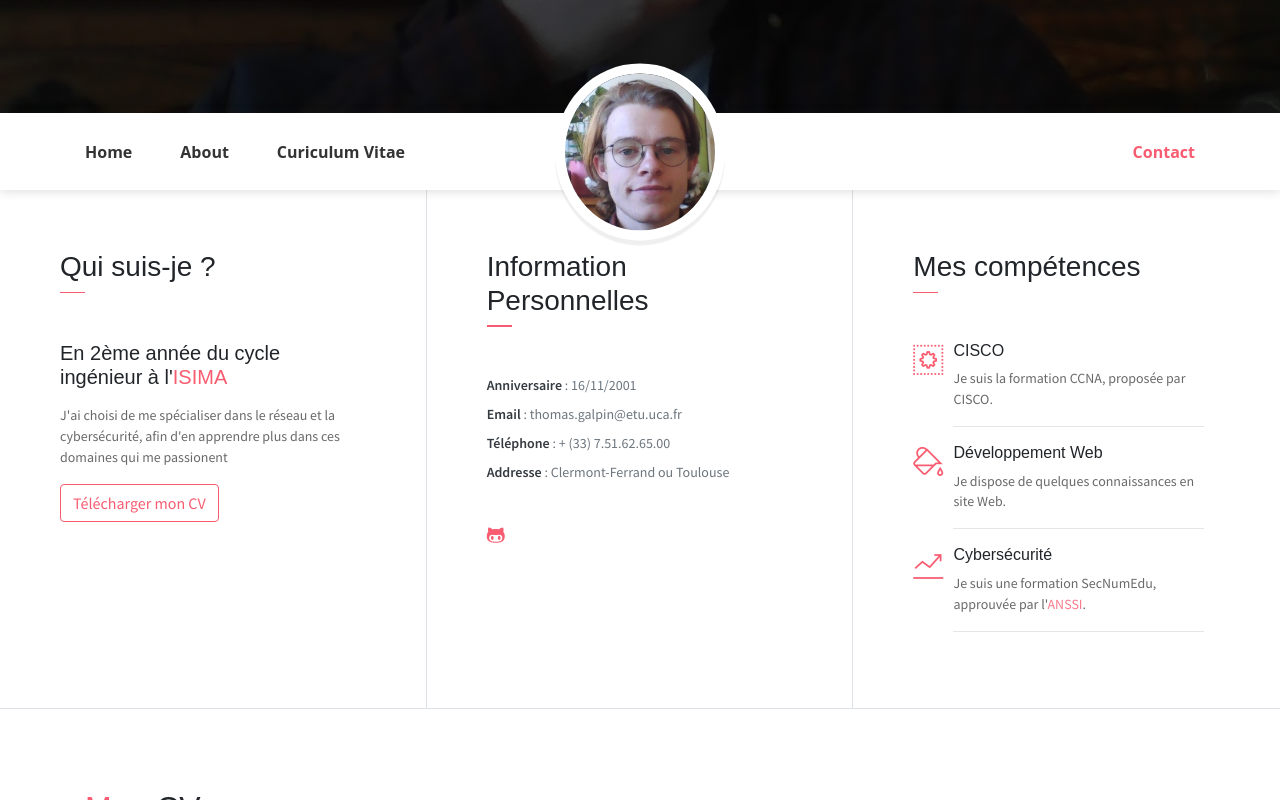
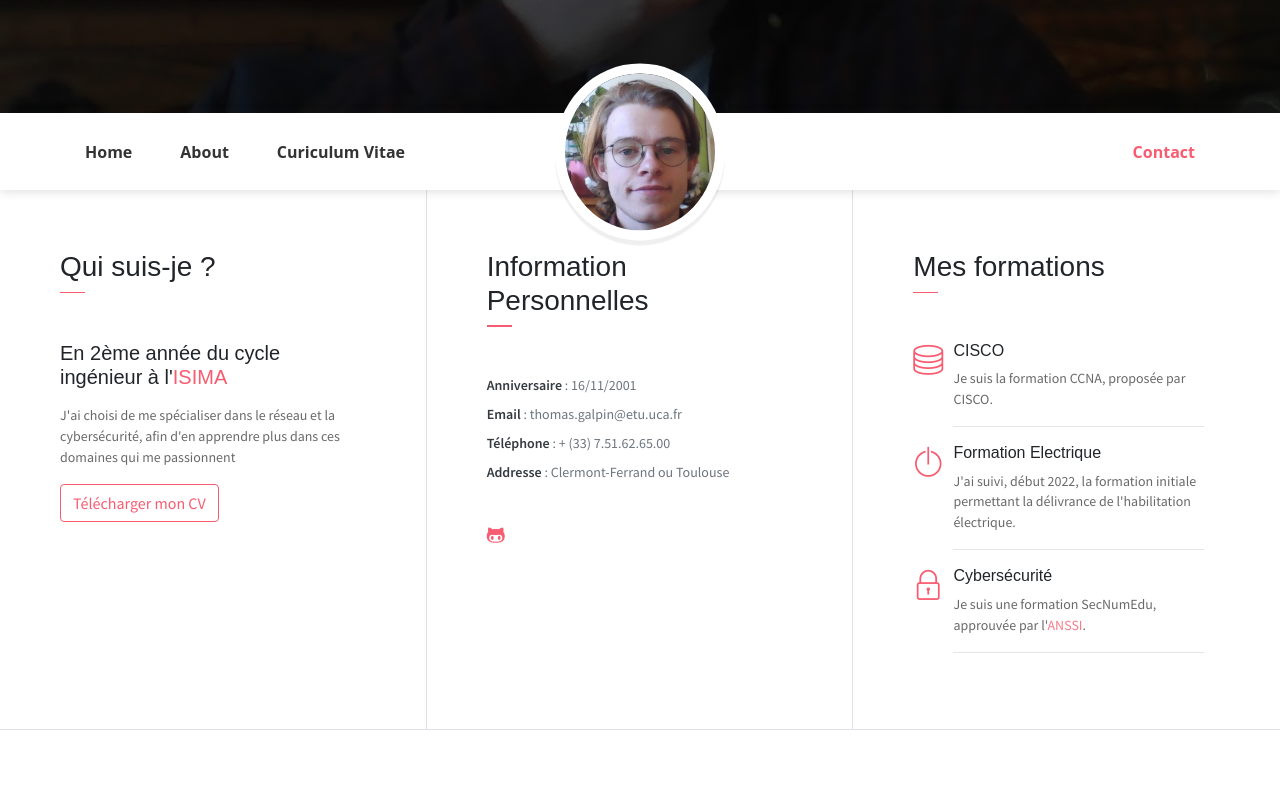
Before and after one commit to Topin2001/SitePerso, a website: page public_html/index.html in a window 1280 px wide. Shown: the part 527-1327 px from the top of the page. Drawn offline with Linux system fonts and the light colour scheme; some packages are replaced by stand-ins of ours; some icons are missing.

Commit message:
correction fautes et changing icons

```diff
--- a/public_html/index.html
+++ b/public_html/index.html
@@ -62,7 +62,7 @@
                 <h3 class="font-weight-light">Qui suis-je ?</h3>
                 <span class="line mb-5"></span>
                 <h5 class="mb-3">En 2ème année du cycle ingénieur à l'<a href="http://isima.fr">ISIMA</a></h5>
-                <p class="mt-20">J'ai choisi de me spécialiser dans le réseau et la cybersécurité, afin d'en apprendre plus dans ces domaines qui me passionent</p>
+                <p class="mt-20">J'ai choisi de me spécialiser dans le réseau et la cybersécurité, afin d'en apprendre plus dans ces domaines qui me passionnent</p>
                 <button class="btn btn-outline-danger"><i class="icon-down-circled2 "></i>Télécharger mon CV</button>
             </div>
             <div class="col-lg-4 about-card">
@@ -79,10 +79,10 @@
                 </ul>
             </div>
             <div class="col-lg-4 about-card">
-                <h3 class="font-weight-light">Mes compétences</h3>
+                <h3 class="font-weight-light">Mes formations</h3>
                 <span class="line mb-5"></span>
                 <div class="row">
-                    <div class="col-1 text-danger pt-1"><i class="ti-widget icon-lg"></i></div>
+                    <div class="col-1 text-danger pt-1"><i class="ti-server icon-lg"></i></div>
                     <div class="col-10 ml-auto mr-3">
                         <h6>CISCO</h6>
                         <p class="subtitle"> Je suis la formation CCNA, proposée par CISCO.</p>
@@ -90,15 +90,15 @@
                     </div>
                 </div>
                 <div class="row">
-                    <div class="col-1 text-danger pt-1"><i class="ti-paint-bucket icon-lg"></i></div>
+                    <div class="col-1 text-danger pt-1"><i class="ti-power-off icon-lg"></i></div>
                     <div class="col-10 ml-auto mr-3">
-                        <h6>Développement Web</h6>
-                        <p class="subtitle">Je dispose de quelques connaissances en site Web.</p>
+                        <h6>Formation Electrique</h6>
+                        <p class="subtitle">J'ai suivi, début 2022, la formation initiale permettant la délivrance de l'habilitation électrique.</p>
                         <hr>
                     </div>
                 </div>
                 <div class="row">
-                    <div class="col-1 text-danger pt-1"><i class="ti-stats-up icon-lg"></i></div>
+                    <div class="col-1 text-danger pt-1"><i class="ti-lock icon-lg"></i></div>
                     <div class="col-10 ml-auto mr-3">
                         <h6>Cybersécurité</h6>
                         <p class="subtitle">Je suis une formation SecNumEdu, approuvée par l'<a href="http://sii.gouv.fr">ANSSI</a>.</p>
```
